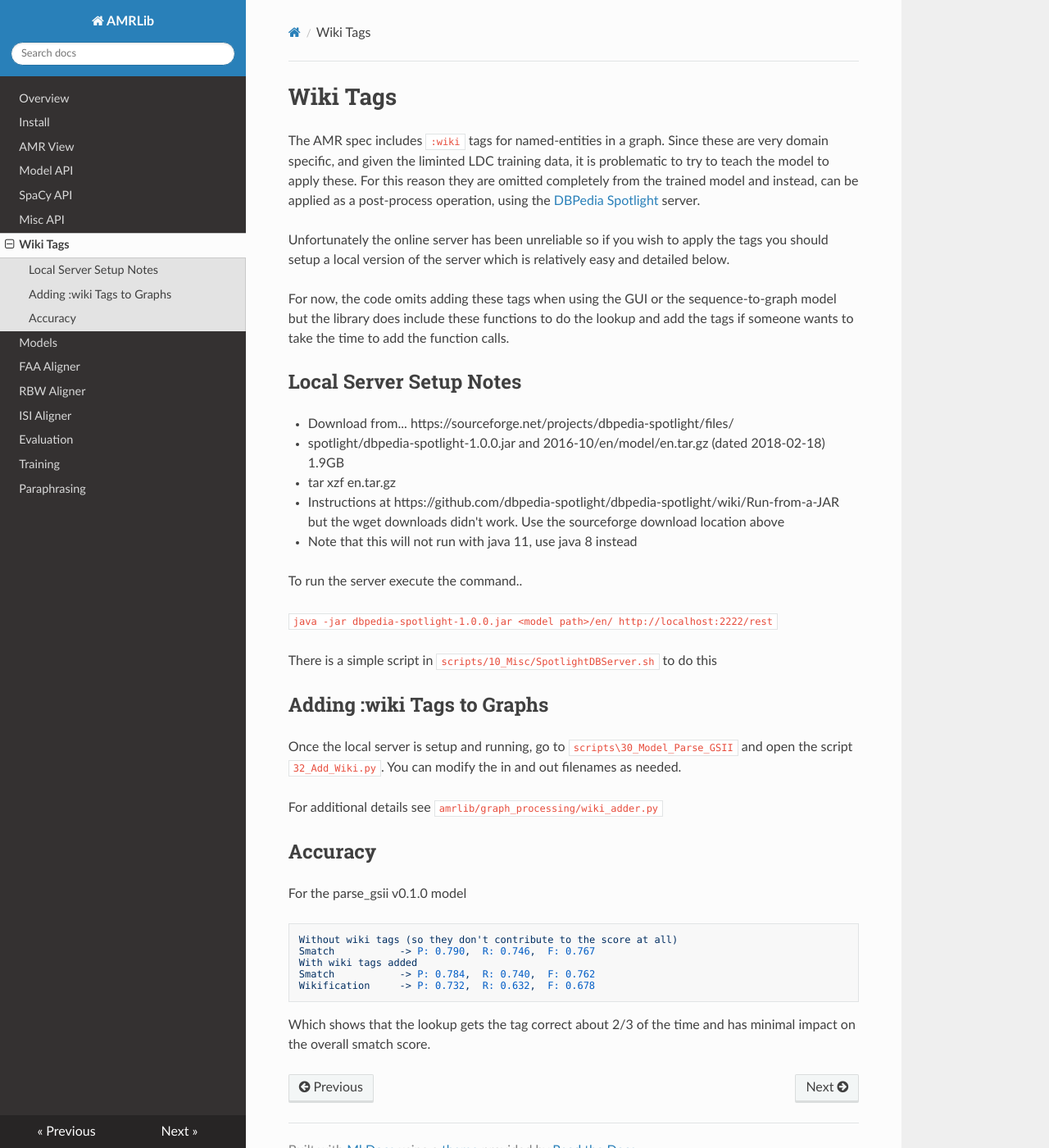
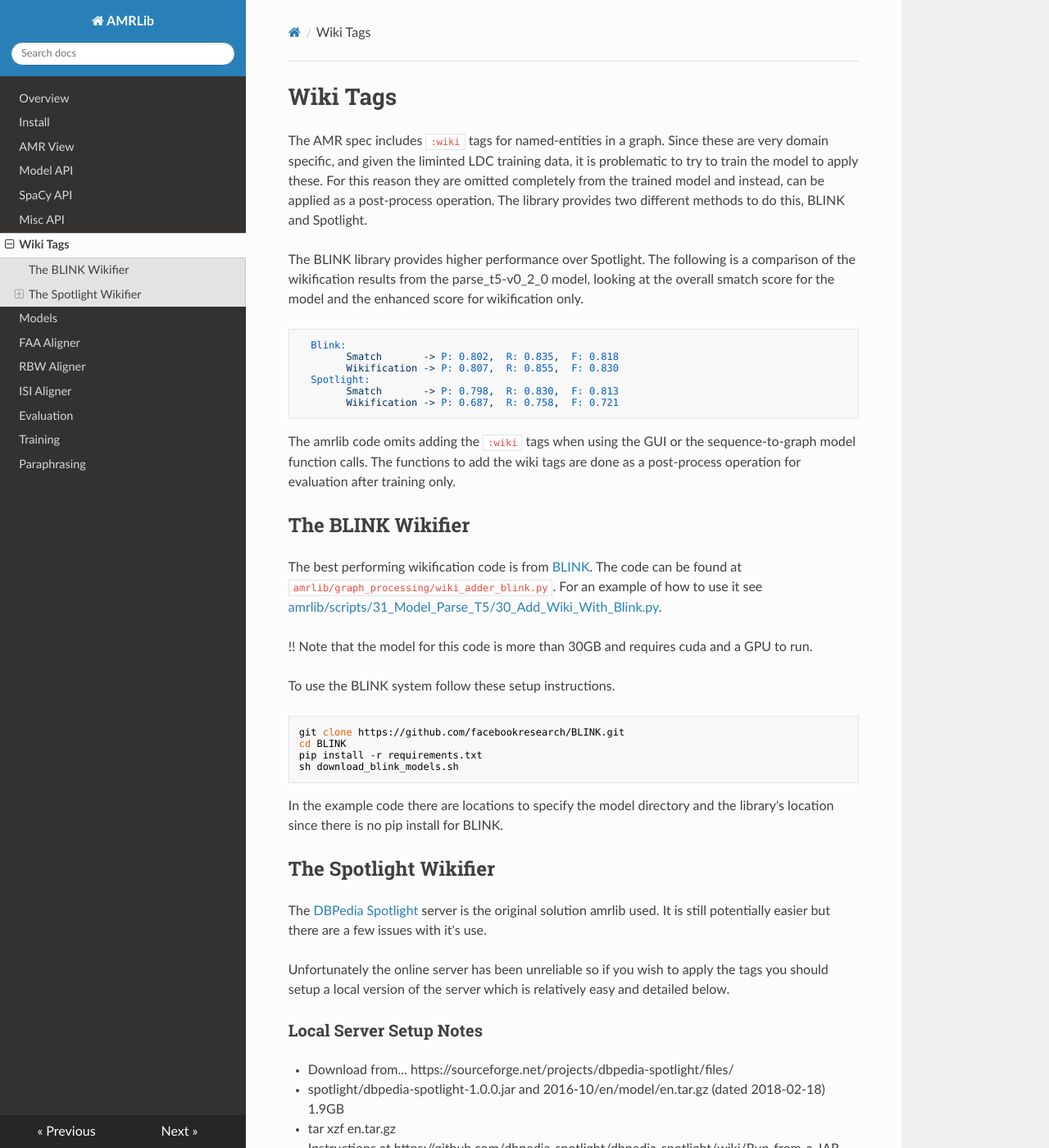
Before and after one commit to bjascob/amrlib, an MkDocs documentation site: the page built from docs/wiki.md, in a window 1280 px wide and 1400 px high. Shown: the whole window at 82% size. Built offline with MkDocs 1.6.1, drawn with Linux system fonts in a browser that asks for light colours; nearby versions of some CDN libraries.

Commit message:
updates for blink wikifier

````diff
--- a/docs/wiki.md
+++ b/docs/wiki.md
@@ -1,18 +1,52 @@
 # Wiki Tags
 The AMR spec includes `:wiki` tags for named-entities in a graph.  Since these are very domain
-specific, and given the liminted LDC training data, it is problematic to try to teach the model
+specific, and given the liminted LDC training data, it is problematic to try to train the model
 to apply these.  For this reason they are omitted completely from the trained model and instead,
-can be applied as a post-process operation, using the
-[DBPedia Spotlight](https://www.dbpedia-spotlight.org/) server.
+can be applied as a post-process operation. The library provides two different methods to do this,
+BLINK and Spotlight.
+
+The BLINK library provides higher performance over Spotlight. The following is a comparison of the
+wikification results from the parse_t5-v0_2_0 model, looking at the overall smatch score for the
+model and the enhanced score for wikification only.
+```
+  Blink:
+        Smatch       -> P: 0.802,  R: 0.835,  F: 0.818
+        Wikification -> P: 0.807,  R: 0.855,  F: 0.830
+  Spotlight:
+        Smatch       -> P: 0.798,  R: 0.830,  F: 0.813
+        Wikification -> P: 0.687,  R: 0.758,  F: 0.721
+```
+
+The amrlib code omits adding the `:wiki` tags when using the GUI or the sequence-to-graph model function calls.
+The functions to add the wiki tags are done as a post-process operation for evaluation after training
+only.
+
+
+## The BLINK Wikifier
+The best performing wikification code is from [BLINK](https://github.com/facebookresearch/BLINK).  The code can be found at `amrlib/graph_processing/wiki_adder_blink.py`.  For an example
+of how to use it see [amrlib/scripts/31_Model_Parse_T5/30_Add_Wiki_With_Blink.py](https://github.com/bjascob/amrlib/blob/master/scripts/31_Model_Parse_T5/30_Add_Wiki_With_Blink.py).
+
+!! Note that the model for this code is more than 30GB and requires cuda and a GPU to run.
+
+To use the BLINK system follow these setup instructions.
+```
+git clone https://github.com/facebookresearch/BLINK.git
+cd BLINK
+pip install -r requirements.txt
+sh download_blink_models.sh
+```
+In the example code there are locations to specify the model directory and the library's location since
+there is no pip install for BLINK.
+
+
+## The Spotlight Wikifier
+The [DBPedia Spotlight](https://www.dbpedia-spotlight.org/) server is the original solution amrlib used.
+It is still potentially easier but there are a few issues with it's use.
 
 Unfortunately the online server has been unreliable so if you wish to apply the tags you should
 setup a local version of the server which is relatively easy and detailed below.
 
-For now, the code omits adding these tags when using the GUI or the sequence-to-graph model but
-the library does include these functions to do the lookup and add the tags if someone wants to
-take the time to add the function calls.
-
-## Local Server Setup Notes
+### Local Server Setup Notes
 * Download from... https://sourceforge.net/projects/dbpedia-spotlight/files/
 * spotlight/dbpedia-spotlight-1.0.0.jar and 2016-10/en/model/en.tar.gz (dated 2018-02-18) 1.9GB
 * tar xzf en.tar.gz
@@ -25,22 +59,3 @@ To run the server execute the command..
 `java -jar dbpedia-spotlight-1.0.0.jar <model path>/en/ http://localhost:2222/rest`
 
 There is a simple script in `scripts/10_Misc/SpotlightDBServer.sh` to do this
-
-
-## Adding :wiki Tags to Graphs
-Once the local server is setup and running, go to `scripts\30_Model_Parse_GSII` and open the script
-`32_Add_Wiki.py`.  You can modify the in and out filenames as needed.
-
-For additional details see `amrlib/graph_processing/wiki_adder.py`
-
-## Accuracy
-For the parse_gsii v0.1.0 model
-```
-Without wiki tags (so they don't contribute to the score at all)
-Smatch           -> P: 0.790,  R: 0.746,  F: 0.767
-With wiki tags added
-Smatch           -> P: 0.784,  R: 0.740,  F: 0.762
-Wikification     -> P: 0.732,  R: 0.632,  F: 0.678
-```
-Which shows that the lookup gets the tag correct about 2/3 of the time and has minimal
-impact on the overall smatch score.
````
Also changed, not shown: README.md (+1 -1 lines), docs/models.md (+1 -1 lines), 5 other files.
